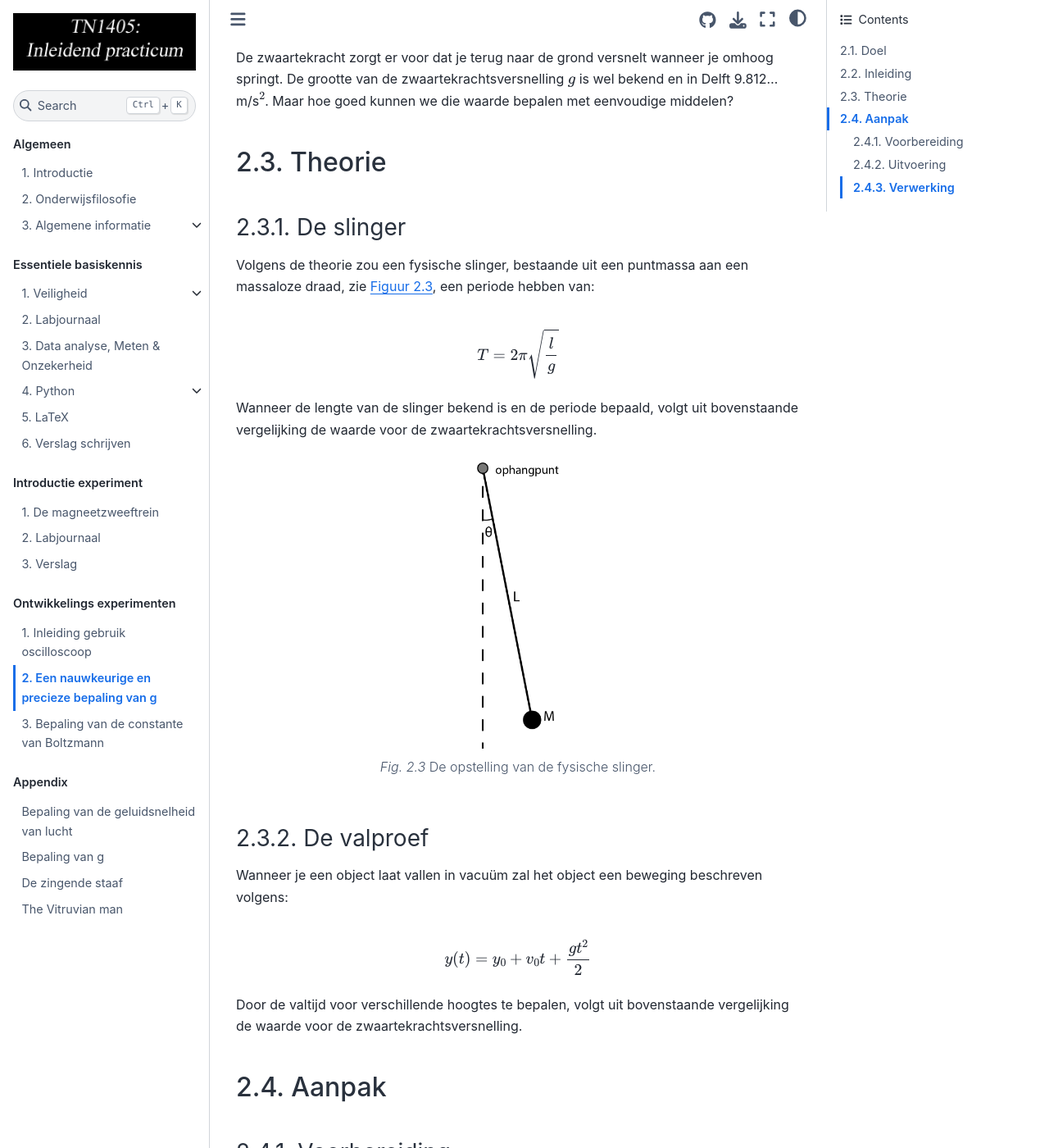
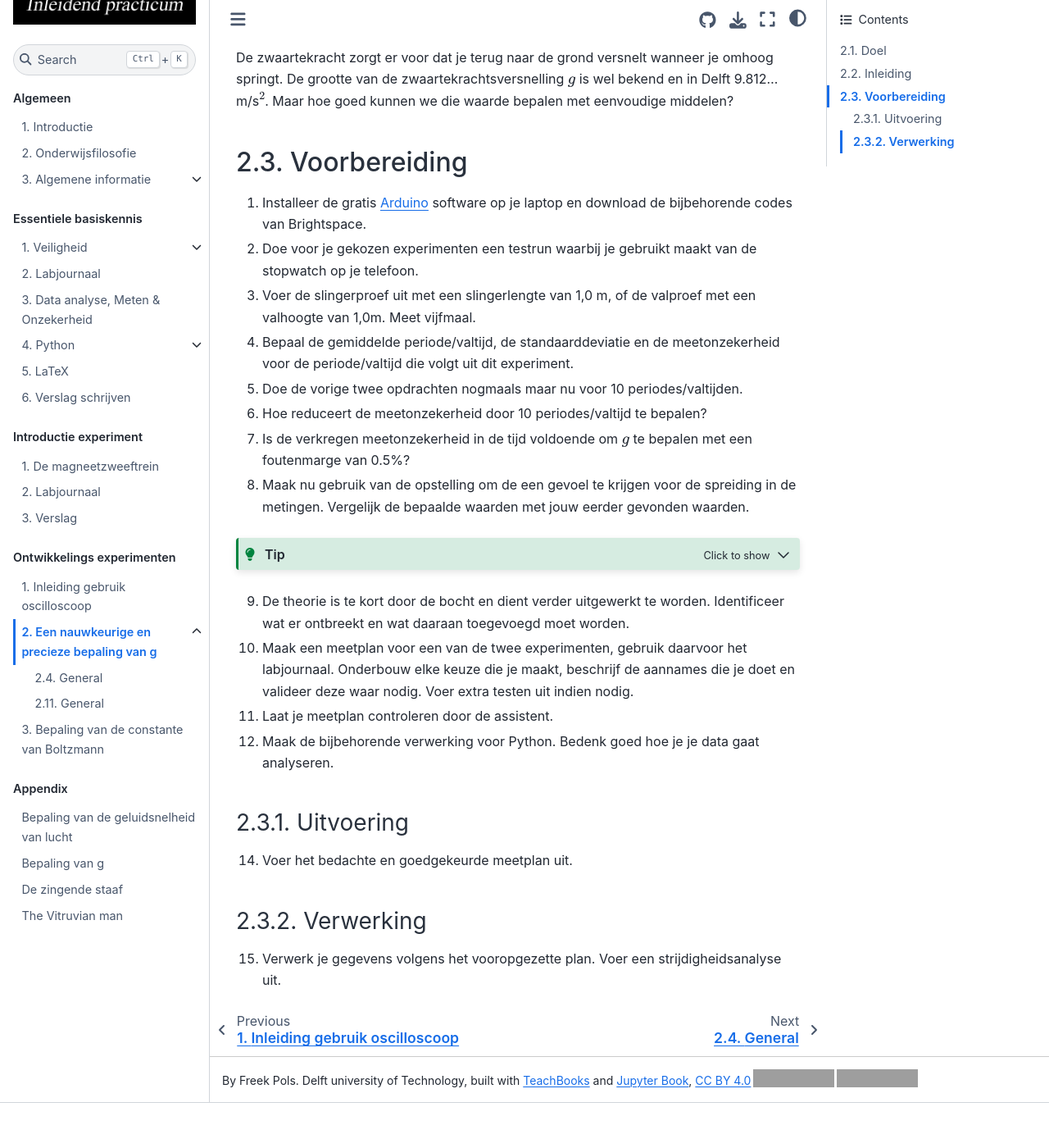
Before and after one commit to Contemporary-Physicslab/NP-new-style, a Jupyter Book: the page built from book/Deel4/G.md, in a window 1280 px wide and 1400 px high, scrolled down 709 px. Shown: the whole window at 82% size. Built offline with Jupyter Book 1.0.4 settings and Sphinx 7.4.7 and the Sphinx Book theme 1.1.4, drawn with Linux system fonts in a browser that asks for light colours; pages that are not in the unit, such as notebooks, are missing from menus; comment, search, counter and statistics services are not loaded; after the commit the page ends 2054 px from its top, so only the background shows below that; some of the changed text lies outside the part shown; grey boxes are pictures that could not be loaded.

Commit message:
update G en RC

````diff
--- a/book/Deel4/G.md
+++ b/book/Deel4/G.md
@@ -13,32 +13,7 @@ Na het uitvoeren van dit practicum:
 ## Inleiding
 De zwaartekracht zorgt er voor dat je terug naar de grond versnelt wanneer je omhoog springt. De grootte van de zwaartekrachtsversnelling $g$ is wel bekend en in Delft 9.812... m/s$^2$. Maar hoe goed kunnen we die waarde bepalen met eenvoudige middelen?
 
-## Theorie
-### De slinger
-Volgens de theorie zou een fysische slinger, bestaande uit een puntmassa aan een massaloze draad, zie {numref}`Figuur {number} <fig:gbep:sling>`, een periode hebben van:
-
-$$ T = 2\pi\sqrt{\frac{l}{g}}$$
-
-
-Wanneer de lengte van de slinger bekend is en de periode bepaald, volgt uit bovenstaande vergelijking de waarde voor de zwaartekrachtsversnelling.
-
-```{figure} Figures/G/Slinger.png
----
-width: 15%
-name: fig:gbep:sling
----
-De opstelling van de fysische slinger.
-```
-
-### De valproef
-Wanneer je een object laat vallen in vacuüm zal het object een beweging beschreven volgens:
-
-$$ y(t) = y_0 + v_0t+\frac{gt^2}{2}$$
-
-Door de valtijd voor verschillende hoogtes te bepalen, volgt uit bovenstaande vergelijking de waarde voor de zwaartekrachtsversnelling.
-
-## Aanpak
-### Voorbereiding
+## Voorbereiding
 1. Installeer de gratis [Arduino](www.arduino.cc) software op je laptop en download de bijbehorende codes van Brightspace.
 2. Doe voor je gekozen experimenten een testrun waarbij je gebruikt maakt van de stopwatch op je telefoon.
 3. Voer de slingerproef uit met een slingerlengte van 1,0 m, of de valproef met een valhoogte van 1,0m. Meet vijfmaal.
@@ -50,16 +25,11 @@ Door de valtijd voor verschillende hoogtes te bepalen, volgt uit bovenstaande ve
 
 ```{tip}
 :class: dropdown
-Voor de valproef moet je soms de pinnen 2 en 8 in de code omdraaien. Test eerst met je hand of je een output krijgt als je je hand eerst langs de bovenste sensor haalt en vervolgens de onderste.
-```
-
-```{tip}
-:class: dropdown
 Je waarden uitlezen in Arduino kan via de seriële monitor.
 ```
 
 9. De theorie is te kort door de bocht en dient verder uitgewerkt te worden. Identificeer wat er ontbreekt en wat daaraan toegevoegd moet worden.
-10. Maak een meetplan voor een van de twee experimenten. Onderbouw elke keuze die je maakt, beschrijf de aannames die je doet en valideer deze waar nodig. Voer extra testen uit indien nodig.
+10. Maak een meetplan voor een van de twee experimenten, gebruik daarvoor het labjournaal. Onderbouw elke keuze die je maakt, beschrijf de aannames die je doet en valideer deze waar nodig. Voer extra testen uit indien nodig.
 11. Laat je meetplan controleren door de assistent.
 12. Maak de bijbehorende verwerking voor Python. Bedenk goed hoe je je data gaat analyseren.
 
--- a/book/_toc.yml
+++ b/book/_toc.yml
@@ -56,6 +56,9 @@ parts:
     chapters:
     - file: Deel4/RC
     - file: Deel4/G
+      sections:
+      - file: Deel4/G_val.ipynb
+      - file: Deel4/G_slinger.ipynb
     - file: Deel4/BM
 
   - caption: Appendix
````
Also changed, not shown: book/Deel4/G_slinger.ipynb (added), book/Deel4/G_val.ipynb (added), book/Deel4/RC.ipynb.
